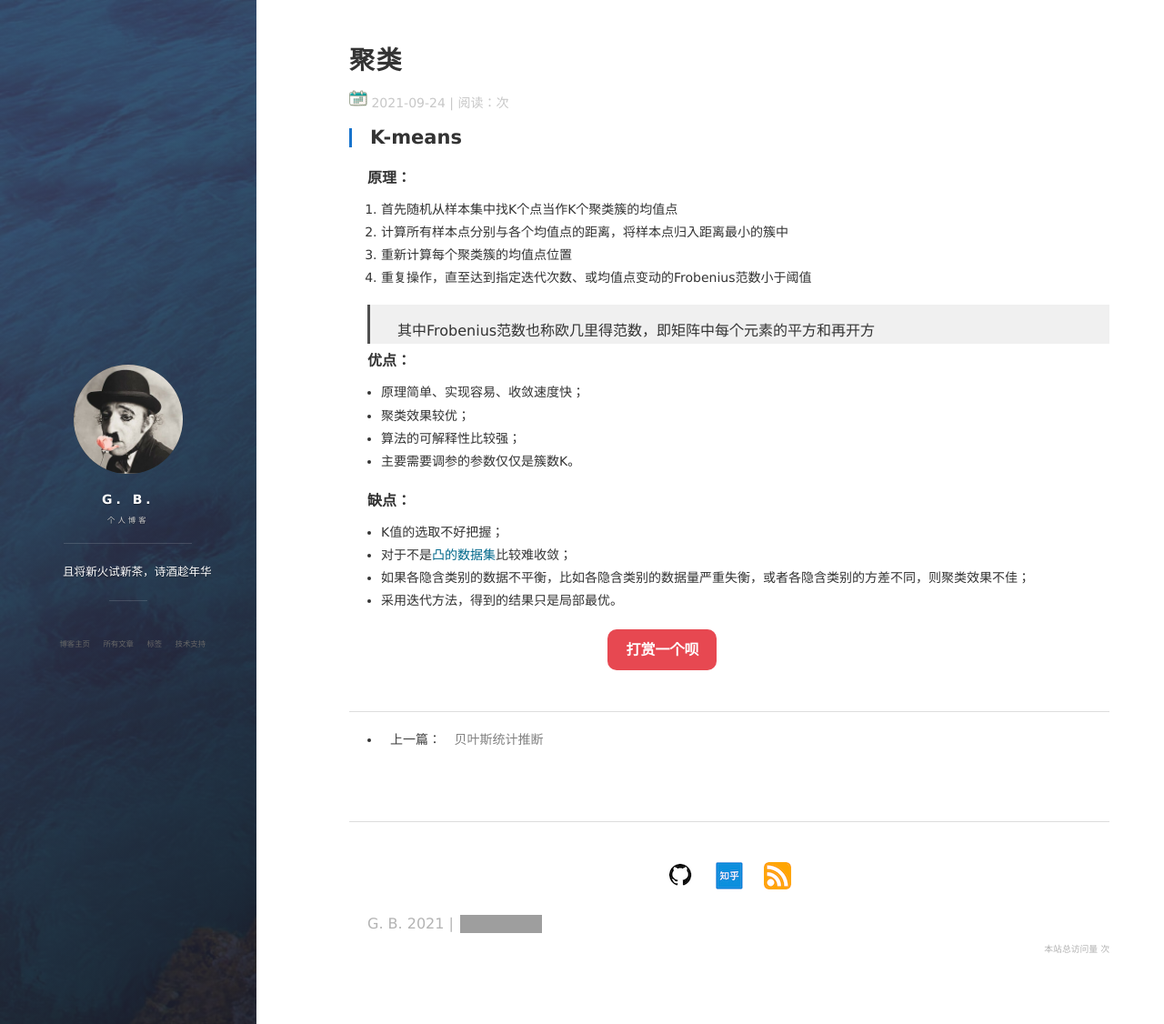
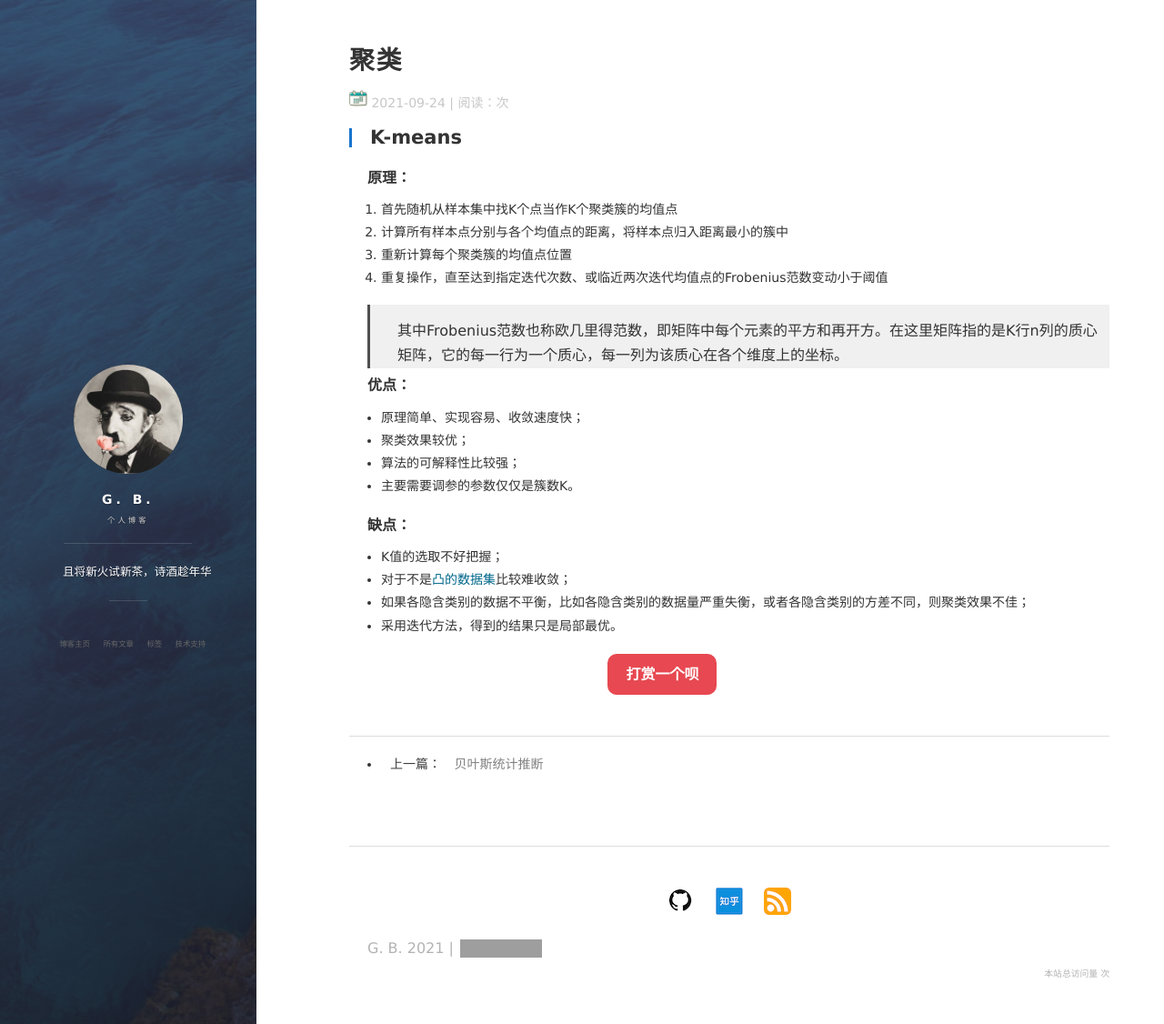
Before and after one commit to Blanket58/Blanket58.github.io, a Jekyll site: the page built from _posts/2021-09-24-clustering.md, in a window 1280 px wide and 1126 px high. Shown: the whole window at 91% size. Built offline with Jekyll 4.4.1, drawn with Linux system fonts in a browser that asks for light colours; nearby versions of some CDN libraries; comment, search, counter and statistics services are not loaded; grey boxes are pictures that could not be loaded.

Commit message:
Update 2021-09-24-clustering.md

```diff
--- a/_posts/2021-09-24-clustering.md
+++ b/_posts/2021-09-24-clustering.md
@@ -13,9 +13,10 @@ katex: true
 1. 首先随机从样本集中找K个点当作K个聚类簇的均值点
 2. 计算所有样本点分别与各个均值点的距离，将样本点归入距离最小的簇中
 3. 重新计算每个聚类簇的均值点位置
-4. 重复操作，直至达到指定迭代次数、或均值点变动的Frobenius范数小于阈值
+4. 重复操作，直至达到指定迭代次数、或临近两次迭代均值点的Frobenius范数变动小于阈值
 
-> 其中Frobenius范数也称欧几里得范数，即矩阵中每个元素的平方和再开方
+> 其中Frobenius范数也称欧几里得范数，即矩阵中每个元素的平方和再开方。在这里矩阵指的是K行n列的质心矩阵，它的每一行为一个质心，每一列为该质心在各个维度上的坐标。
+>
 
 **优点：**
 
```
